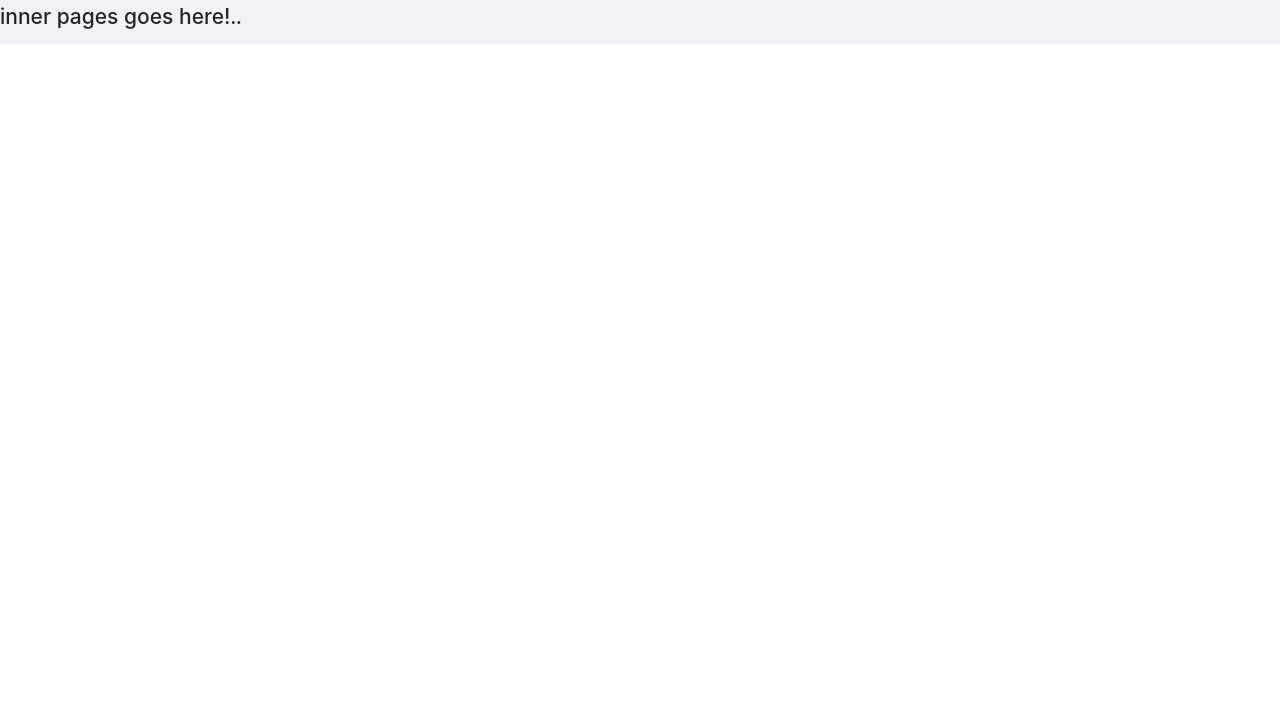
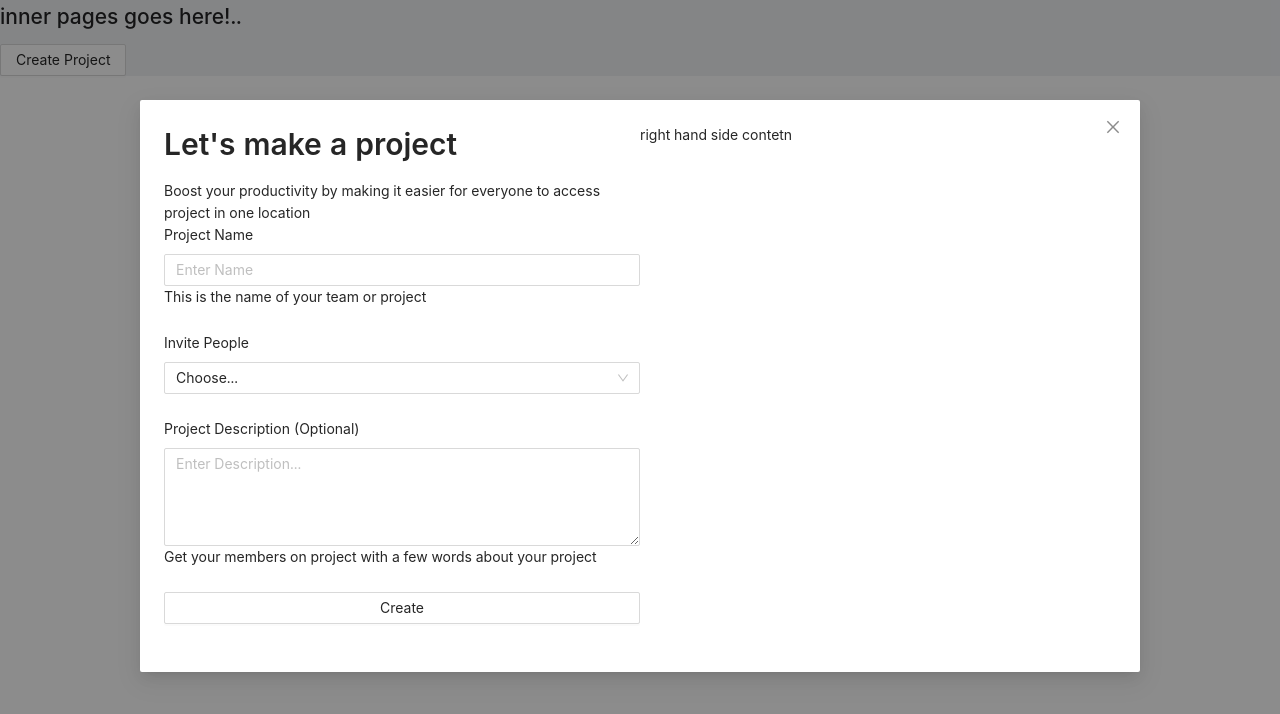
Before and after one commit to circadiatech/reportabug-frontend, a React (Create React App) app: page / in a window 1280 px wide. Shown: the top 714 px of the page. Built offline with nearby package versions, Linux system fonts and the light colour scheme.

Commit message:
feat: basic structure for modal create project form is complete

```diff
--- a/src/App.js
+++ b/src/App.js
@@ -1,10 +1,14 @@
 import Layout from "./components/Layout";
+import {Button} from "antd";
 import './App.scss';
+import CreateProjectModal from "./components/CreateProjectModal";
 
 function App() {
   return (
     <Layout>
       <h1>inner pages goes here!..</h1>
+      <Button>Create Project</Button>
+      <CreateProjectModal/>
     </Layout>
   );
 }
--- /dev/null
+++ b/src/components/CreateProjectModal/index.jsx
@@ -0,0 +1,78 @@
+import { useState } from "react";
+import {
+    Modal,
+    Row,
+    Col,
+    Typography,
+    Form,
+    Input,
+    Select,
+    Button
+} from "antd";
+import "./style.scss";
+
+// get title and text components from Typography
+const { Title,Text } = Typography;
+
+// get form comonent from Form
+const { Item } = Form;
+
+// get TextArea component from Input
+const { TextArea } = Input;
+
+// get Option component from Select
+const { Option } = Select;
+
+const CreateProjectModal = ({toggleModel})=>{
+    const [visible,setVisible] = useState(true);
+    function closeModal(){
+        setVisible(false);
+    }
+    return (
+        <Modal
+            visible={visible}
+            title={null}
+            width={1000}
+            onCancel={closeModal}
+            footer={null}
+        >
+            <Row className="create_project_modal">
+                <Col span={12}>
+                    <div className="side_a">
+                        <Title level={2}>
+                            Let's make a project
+                        </Title>
+                        <Text>Boost your productivity by making it easier for everyone to access project in one location</Text>
+                        <Form
+                            layout="vertical"
+                        >
+                            <Item label="Project Name">
+                                <Input placeholder="Enter Name"/>
+                                <span>This is the name of your team or project</span>
+                            </Item>
+                            <Item label="Invite People">
+                                <Select defaultValue="">
+                                    <Option value="" disabled>Choose...</Option>
+                                    <Option value="1">opt 1</Option>
+                                    <Option value="2">opt 2</Option>
+                                </Select>
+                            </Item>
+                            <Item label={<lable>Project Description <span>(Optional)</span></lable>}>
+                                <TextArea placeholder="Enter Description..." rows={4}/>
+                                <span>Get your members on project with a few words about your project</span>
+                            </Item>
+                            <Item>
+                                <Button block>Create</Button>
+                            </Item>
+                        </Form>
+                    </div>
+                </Col>
+                <Col span={12}>
+                    right hand side contetn
+                </Col>
+            </Row>
+        </Modal>
+    )
+};
+
+export default CreateProjectModal;
--- /dev/null
+++ b/src/components/CreateProjectModal/style.scss
@@ -0,0 +1,2 @@
+.create_project_modal {
+}
```
